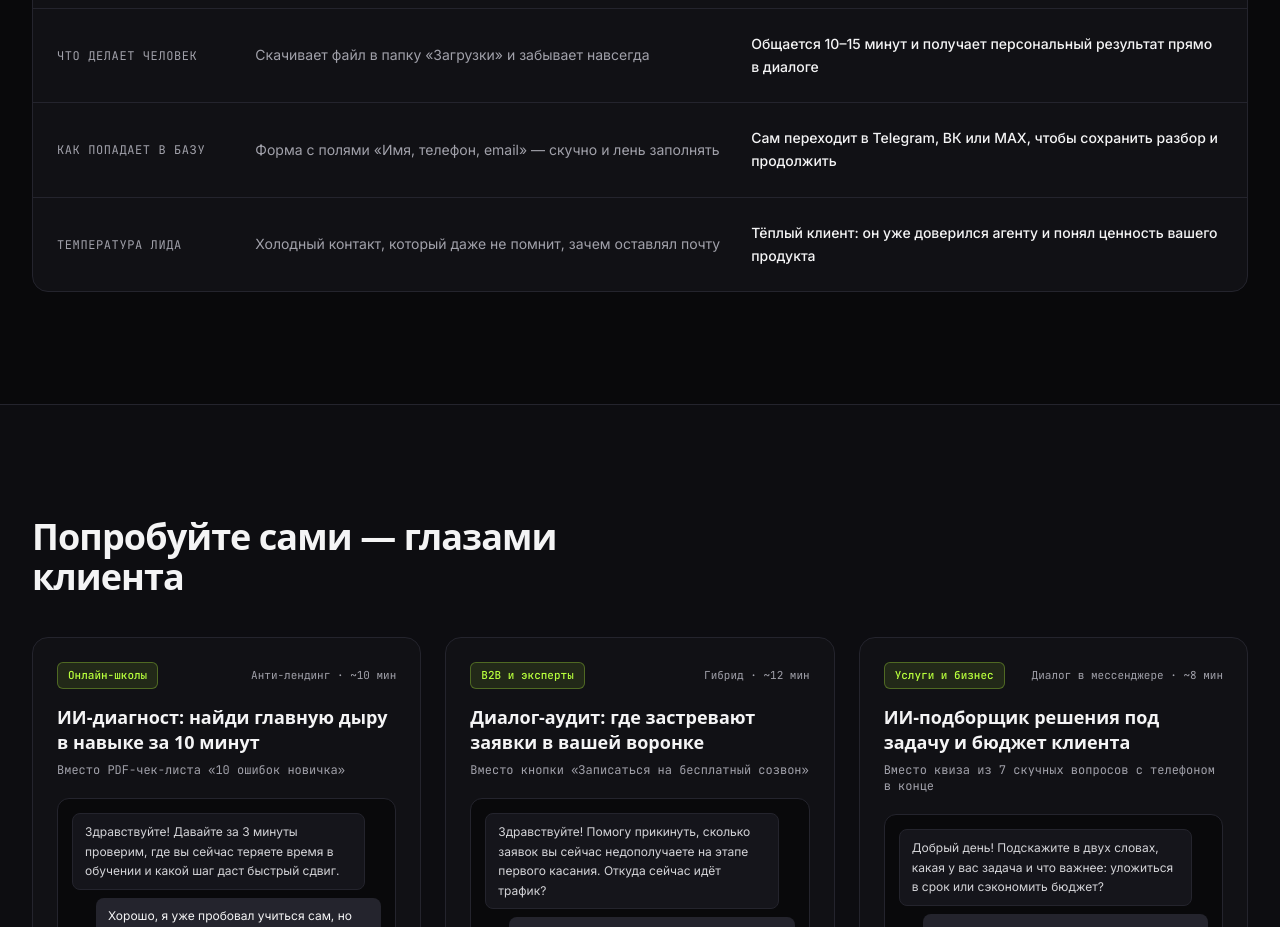
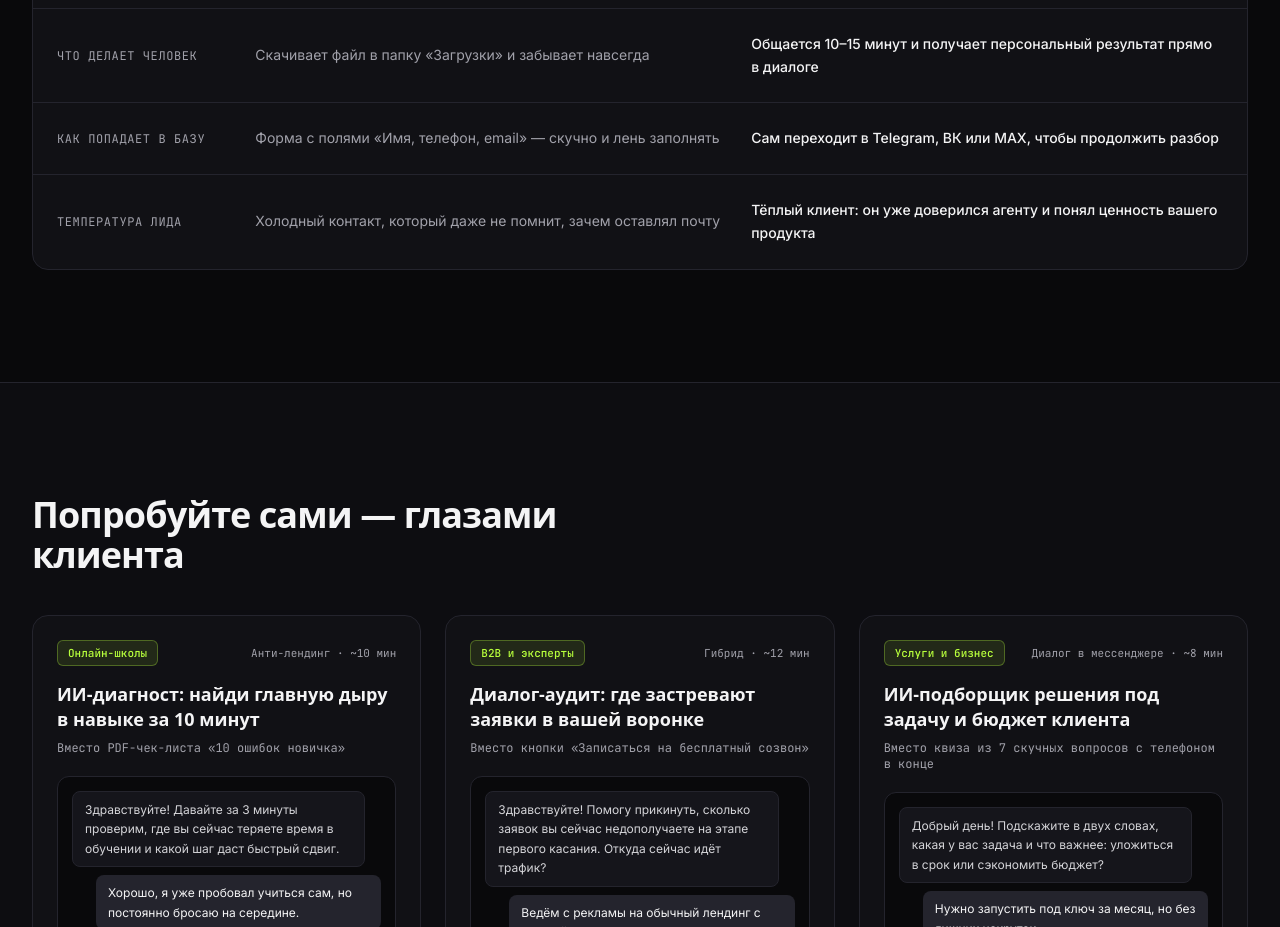
Before and after one commit to ykurilov/lead-magnet-portfolio, a React (Vite) app: page / in a window 1280 px wide. Shown: the part 1040-1967 px from the top of the page. Built offline with nearby package versions, Linux system fonts and the light colour scheme; a web font is replaced by a local one.

Commit message:
copy: clarify messenger transition reason in comparison table

```diff
--- a/src/data/portfolioData.ts
+++ b/src/data/portfolioData.ts
@@ -78,7 +78,7 @@ export const COMPARISON_ITEMS = [
   {
     aspect: 'Как попадает в базу',
     oldWay: 'Форма с полями «Имя, телефон, email» — скучно и лень заполнять',
-    liveWay: 'Сам переходит в Telegram, ВК или MAX, чтобы сохранить разбор и продолжить',
+    liveWay: 'Сам переходит в Telegram, ВК или MAX, чтобы продолжить разбор',
   },
   {
     aspect: 'Температура лида',
```
